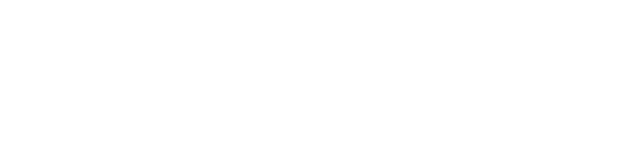
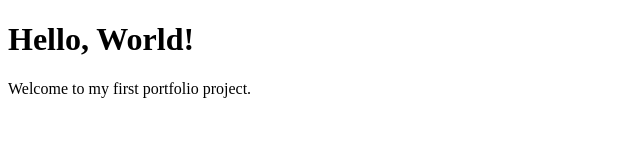
Before and after one commit to BethelHills/My_First_Portfolio, a plain HTML site: page base_index.html in a window 1280 px wide. Shown: the whole page, without its empty margins (0-640 px from the left). Drawn offline with Linux system fonts and the light colour scheme.

Commit message:
Add base_index.html with valid HTML structure

```diff
--- a/base_index.html
+++ b/base_index.html
@@ -6,6 +6,7 @@
 	<title>My First Portfolio</title>
 </head>
 <body>
-	<!-- Content goes here -->
+	<h1>Hello, World!</h1>
+	<p>Welcome to my first portfolio project.</p>
 </body>
 </html>
```
Also changed, not shown: html_basic/base_index.html (added).
